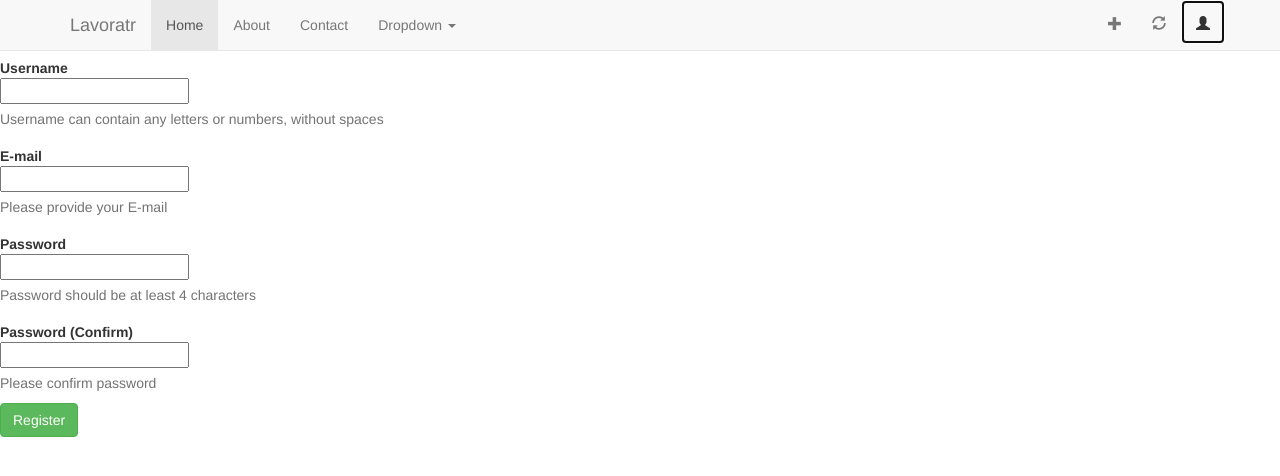
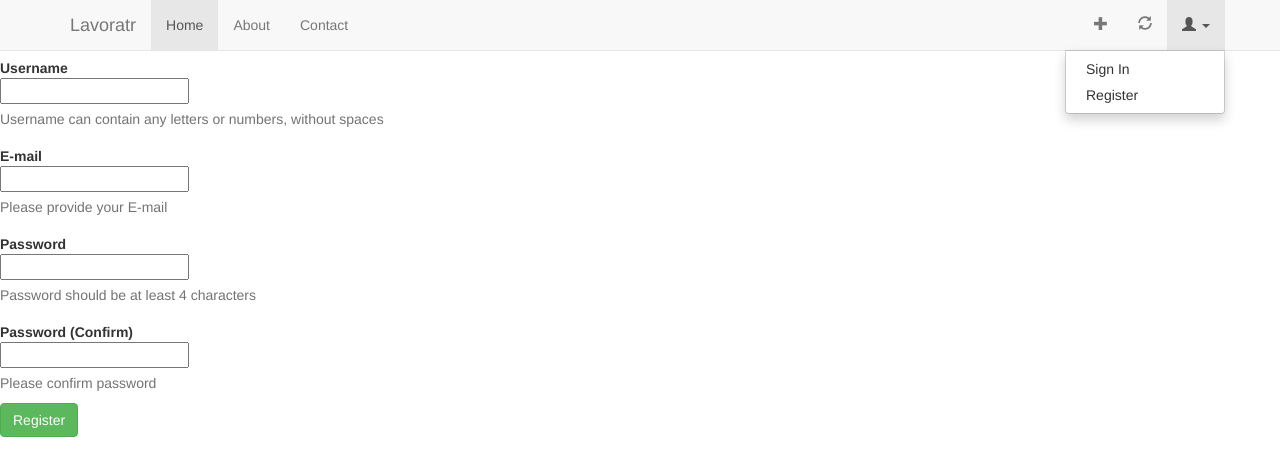
Before and after one commit to harbieism/Lavoratr-django, a Django app: template lavoratr/templates/lavoratr/user_registration.html in a window 1280 px wide, after a click that opens the changed part. Shown: the top 476 px of the page. Run offline with Django 3.2, Linux system fonts and the light colour scheme; the template is opened without the code that fills it, so the values that code supplies are empty; some libraries are stand-ins or nearby versions.

Commit message:
Changed the user navbar tooltip to a dropdown menu

```diff
--- a/lavoratr/templates/lavoratr/base.html
+++ b/lavoratr/templates/lavoratr/base.html
@@ -19,23 +19,17 @@
             <li class="active"><a href="#">Home</a></li>
             <li><a href="#about">About</a></li>
             <li><a href="#contact">Contact</a></li>
-            <li class="dropdown">
-              <a href="#" class="dropdown-toggle" data-toggle="dropdown">Dropdown <span class="caret"></span></a>
-              <ul class="dropdown-menu" role="menu">
-                <li><a href="#">Action</a></li>
-                <li><a href="#">Another action</a></li>
-                <li><a href="#">Something else here</a></li>
-                <li class="divider"></li>
-                <li class="dropdown-header">Nav header</li>
-                <li><a href="#">Separated link</a></li>
-                <li><a href="#">One more separated link</a></li>
-              </ul>
-            </li>
           </ul>
           <ul class="nav navbar-nav navbar-right">
             <li><a href="#add_toilet" id="add_toilet"><i class="glyphicon glyphicon-plus"> </i></a></li>
             <li><a href="#refresh" id="refresh"><i class="glyphicon glyphicon-refresh"> </i></a></li>
-            <li><a href="#user" id="user"><i class="glyphicon glyphicon-user"> </i></a></li>
+            <li class="dropdown">
+              <a href="#" class="dropdown-toggle" data-toggle="dropdown"><i class="glyphicon glyphicon-user"> </i> <span class="caret"></span></a>
+              <ul class="dropdown-menu" role="menu">
+                <li><a href="#">Sign In</a></li>
+                <li><a href="{% url 'lavoratr:registration' %}">Register</a></li>
+              </ul>
+            </li>
           </ul>
         </div><!--/.nav-collapse -->
       </div>
```
